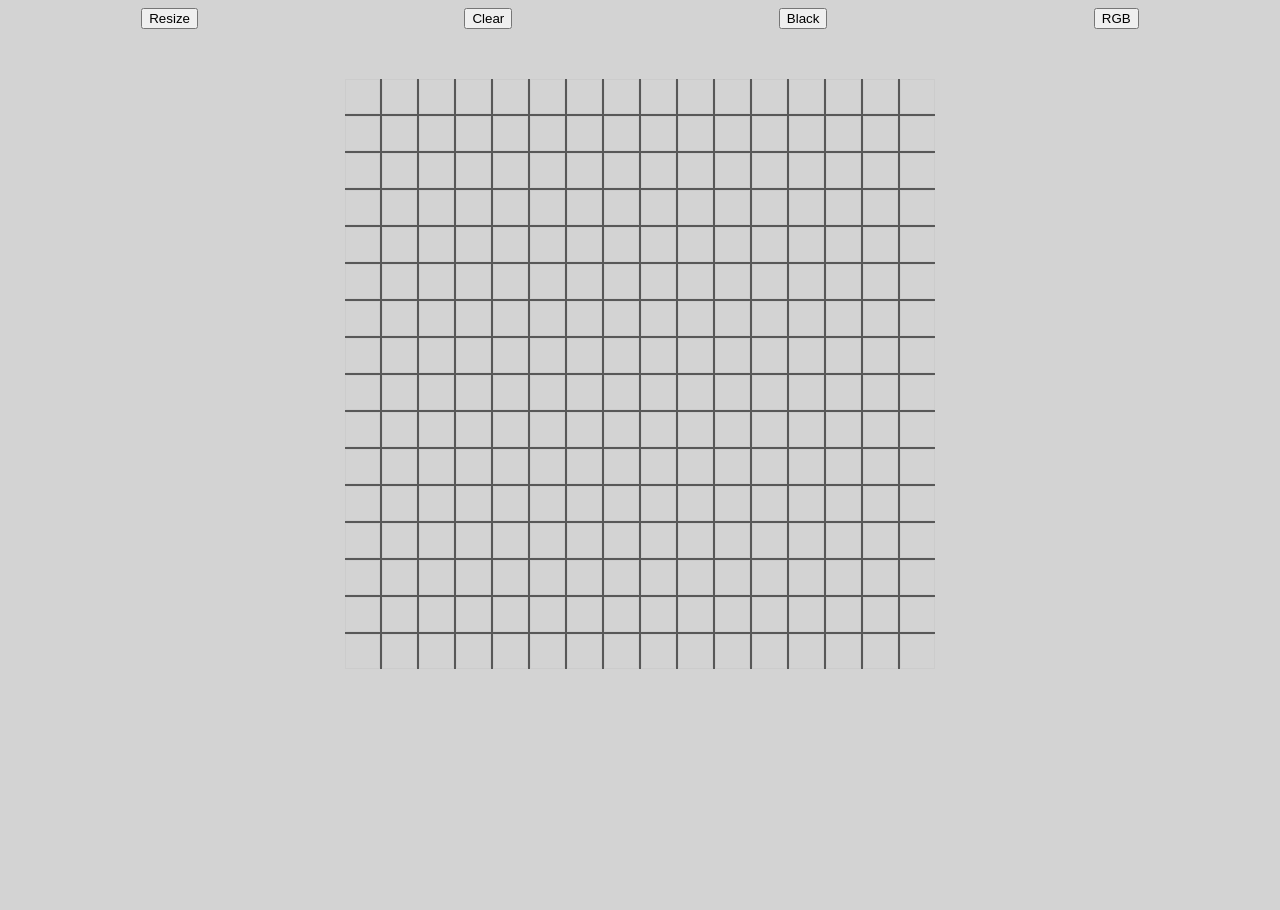
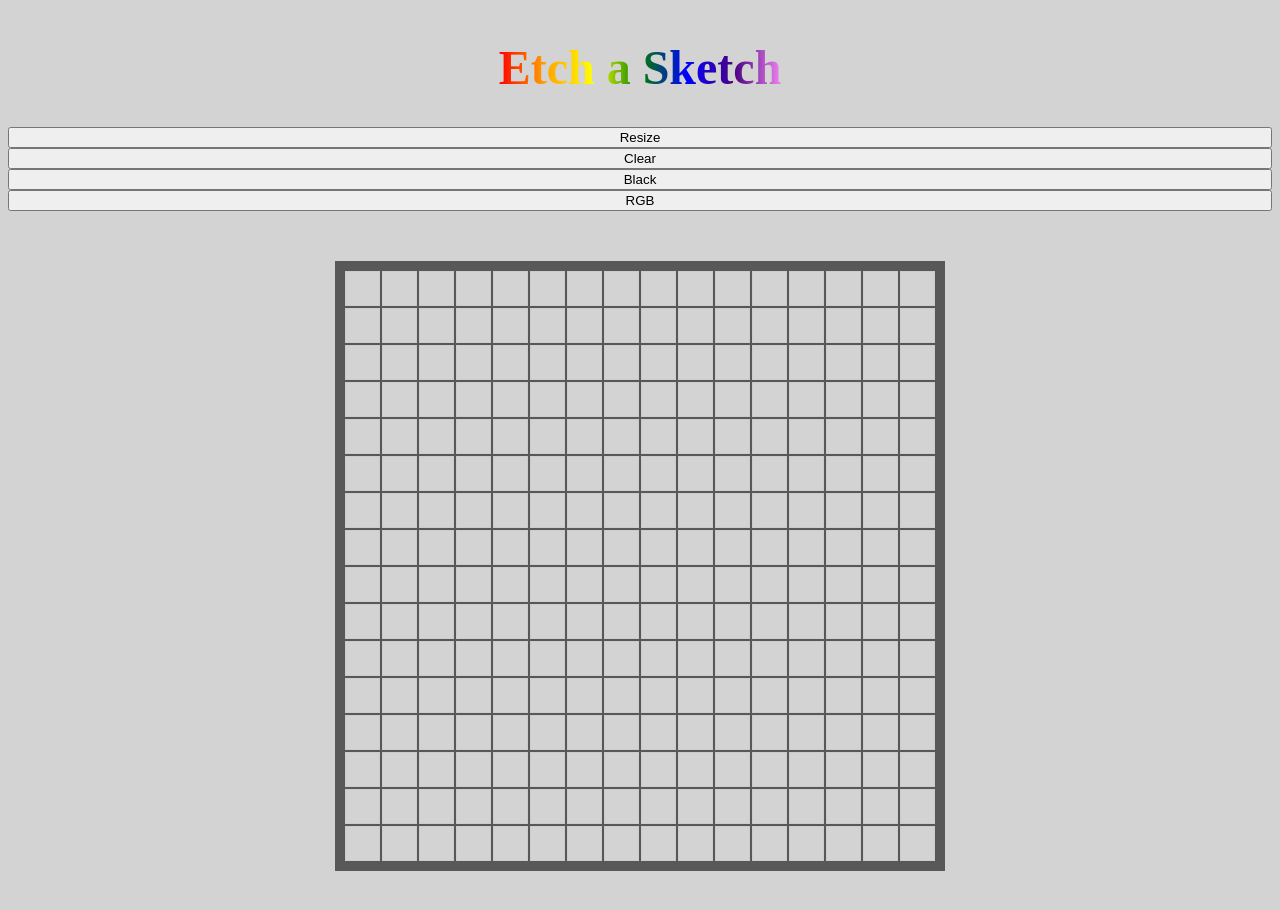
Before and after one commit to qpalmer/Etch-a-Sketch, a plain HTML site: page index.html in a window 1280 px wide. Before the commit the page ends 800 px from the top, so only its background shows below. Drawn offline with Linux system fonts and the light colour scheme.

Commit message:
finished the looks time for the functionality

```diff
--- a/index.html
+++ b/index.html
@@ -8,11 +8,13 @@
 </head>
 <body>
     <div class = button-box>
-
-        <button class = resize>Resize</button>
-        <button class = clear>Clear</button>
-        <button class = black>Black</button>
-        <button class = rgb>RGB</button>
+        <div class = "header-div">
+        <h1 class = "header">Etch a Sketch</h1>
+        </div>
+        <button class = "resize">Resize</button>
+        <button class = "clear">Clear</button>
+        <button class = "black">Black</button>
+        <button class = "rgb">RGB</button>
 
        </div>
 
--- a/script.js
+++ b/script.js
@@ -13,6 +13,7 @@ const rgbButton = document.querySelector('.rgb')
 
 
 //generate the grid
+
 
 
 
--- a/style.css
+++ b/style.css
@@ -5,6 +5,20 @@ background-color: lightgray
 .button-box {
     display: flex;
     justify-content: space-around;
+    flex-direction: column;
+}
+
+.header-div {
+    display: flex;
+    justify-content: center;
+}
+
+.header {
+    background-image: linear-gradient(to left, violet, indigo, blue, green, yellow, orange, red);
+    background-clip: text;
+    -webkit-text-fill-color: transparent;
+    font-size: 3rem;
+    font-weight: bold;
 }
 
 .grid {
@@ -14,8 +28,10 @@ background-color: lightgray
     height: 590px;
     gap: 2px;
     margin: 50px auto;
-    border: 100px black;
+    border: 10px black;
     background-color: #585858;
+    box-sizing: content-box;
+    padding: 10px ;
 }
 
 .square{
@@ -26,5 +42,4 @@ background-color: lightgray
   background-color: lightgray;
   border: 1px solid #ccc;
   box-sizing: border-box;
-
 }
```
